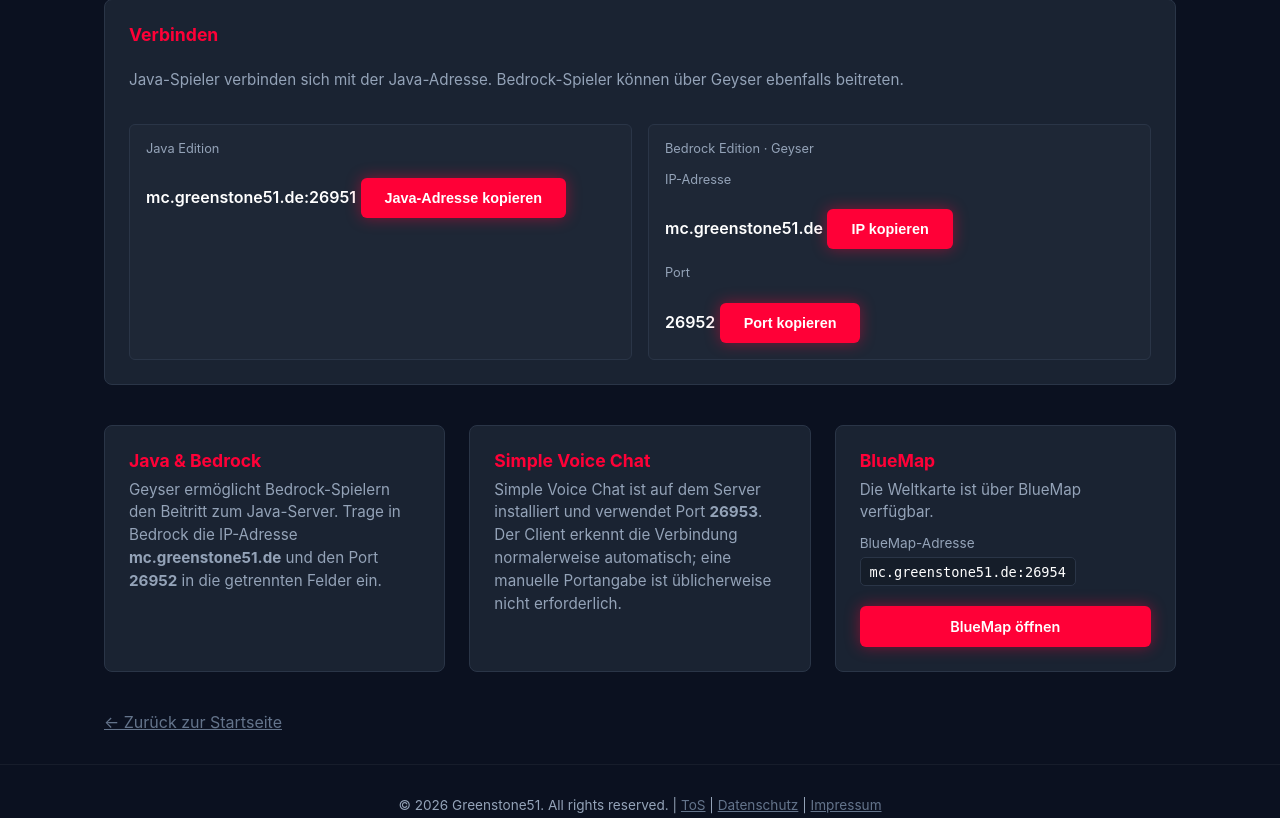
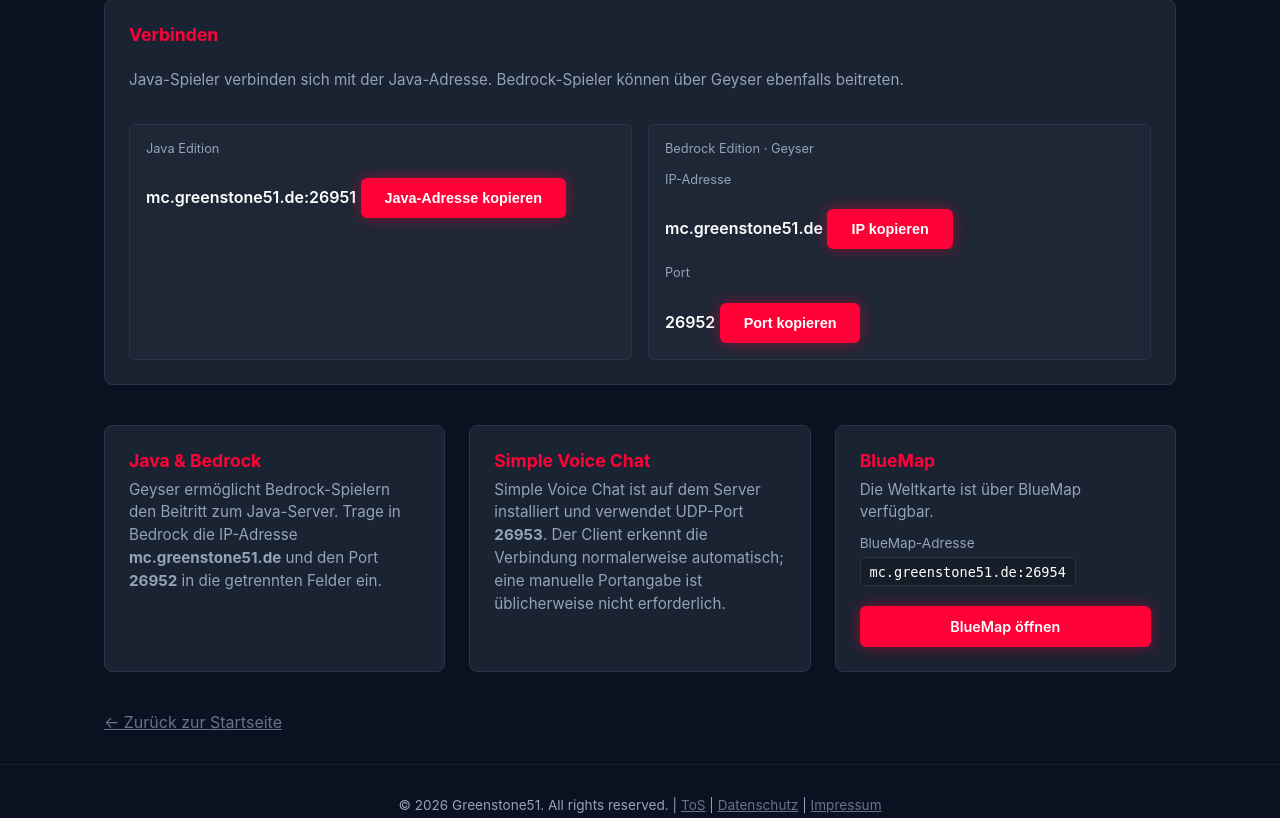
Before and after one commit to Greenstone51/Website, a Python web app: template templates/minecraft.html in a window 1280 px wide. Shown: the part 232-1050 px from the top of the page. Run offline with Jinja, Linux system fonts and the light colour scheme; the template is opened without the code that fills it, so the values that code supplies are empty.

Commit message:
Clarify Simple Voice Chat uses UDP port 26953

```diff
--- a/templates/minecraft.html
+++ b/templates/minecraft.html
@@ -45,7 +45,7 @@
             </article>
             <article class="card">
                 <h2 class="card-title">Simple Voice Chat</h2>
-                <p class="card-text">Simple Voice Chat ist auf dem Server installiert und verwendet Port <strong>26953</strong>. Der Client erkennt die Verbindung normalerweise automatisch; eine manuelle Portangabe ist üblicherweise nicht erforderlich.</p>
+                <p class="card-text">Simple Voice Chat ist auf dem Server installiert und verwendet UDP-Port <strong>26953</strong>. Der Client erkennt die Verbindung normalerweise automatisch; eine manuelle Portangabe ist üblicherweise nicht erforderlich.</p>
             </article>
             <article class="card">
                 <h2 class="card-title">BlueMap</h2>
```
